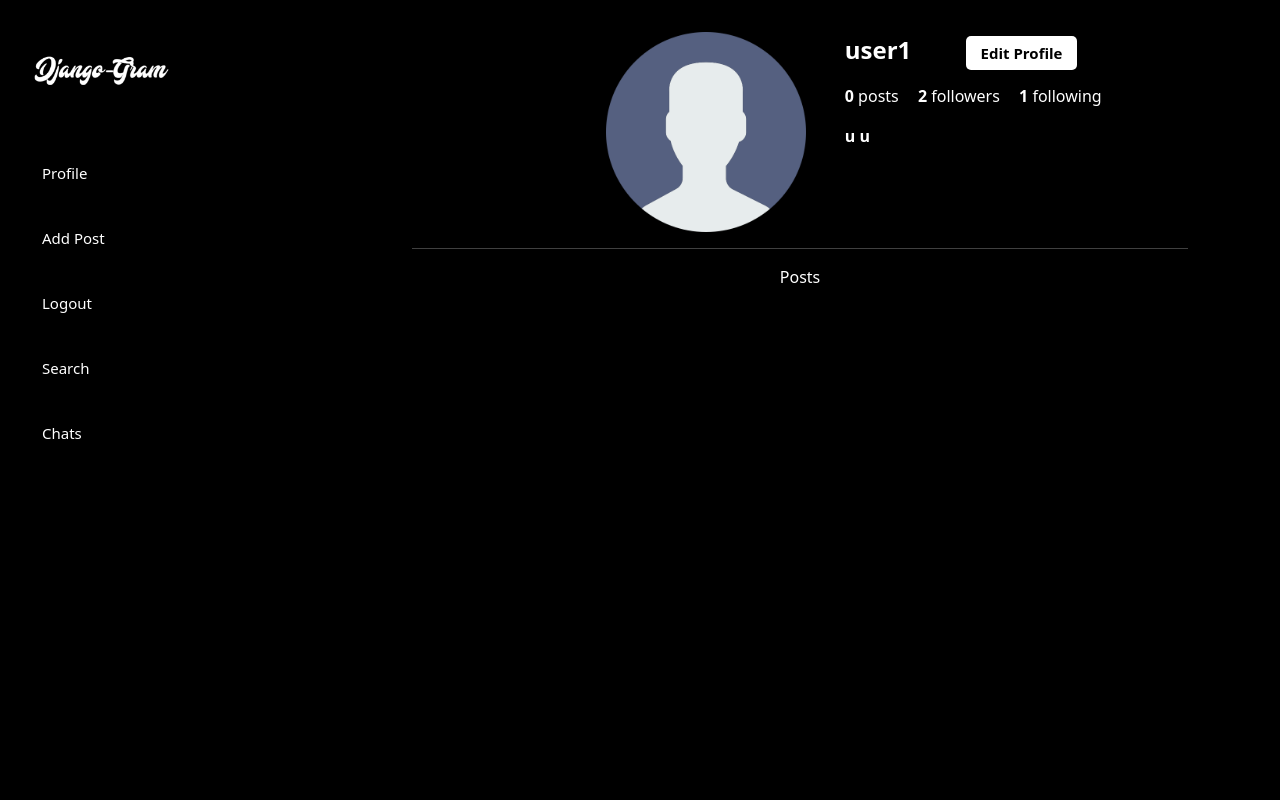
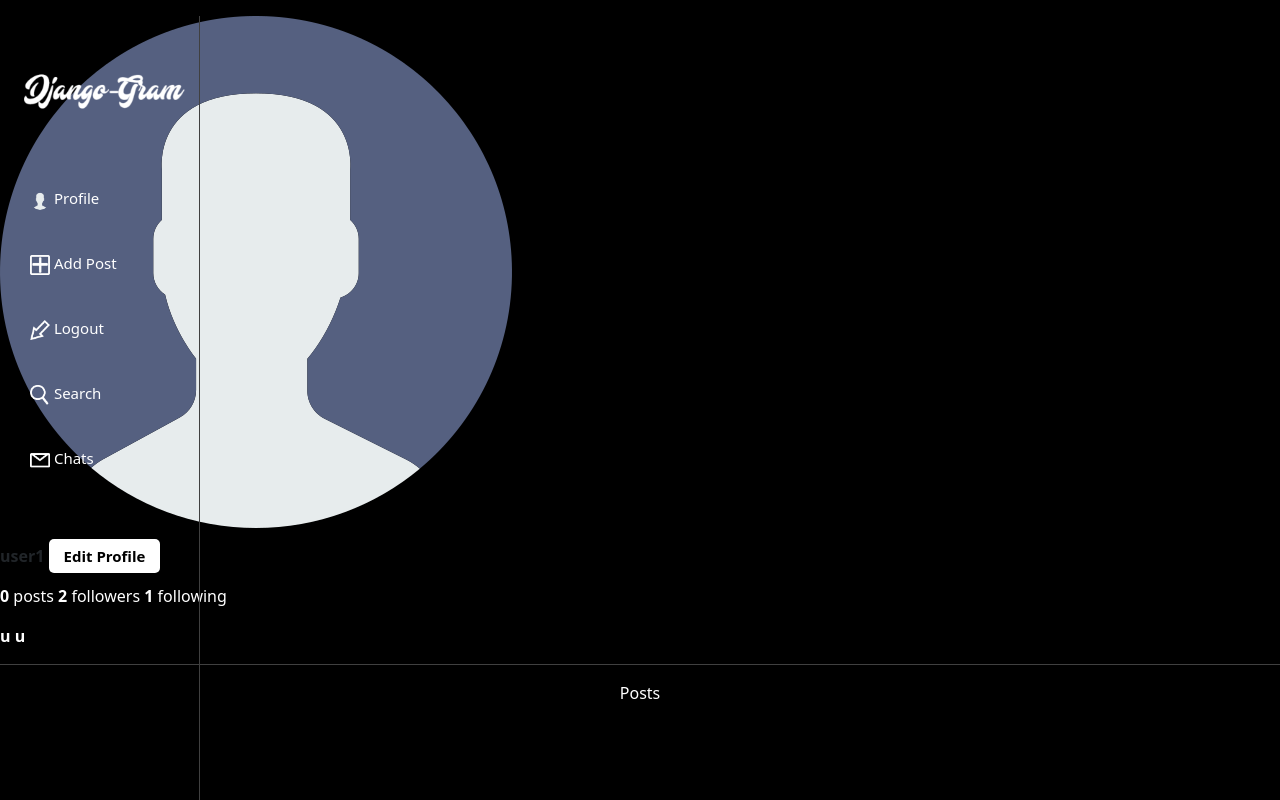
Before and after one commit to AleksandrZhukovin/DjangoInstagram, a Django app: page /profile/ in a window 1280 px wide. Run offline with Django 4.2, Linux system fonts and the light colour scheme; a user stored in the database is signed in; data comes from the database, SQL or seed files in the repository.

Commit message:
fix(template): fix profile template with css styles

```diff
--- a/instagramapp/templates/profile.html
+++ b/instagramapp/templates/profile.html
@@ -8,33 +8,37 @@
     <link href="https://cdn.jsdelivr.net/npm/bootstrap@5.3.0-alpha1/dist/css/bootstrap.min.css" rel="stylesheet" integrity="sha384-GLhlTQ8iRABdZLl6O3oVMWSktQOp6b7In1Zl3/Jr59b6EGGoI1aFkw7cmDA6j6gD" crossorigin="anonymous">
 </head>
 <body class="body_back">
-    <div class="container-fluid">
-        <div class="row">
-            <div class="col-md-2 col-lg-2 vl">
-                <a href="/"><img class="my-5 mx-3" src="/static/design/logo.png" width="150"></a>
-                <a class='nav' href="/profile">Profile</a><br>
-                <a class='nav' href="/add_post">Add Post</a><br>
-                <a class='nav' href="/logout">Logout</a><br>
-                <a class='nav' href="/search">Search</a><br>
-                <a class='nav' href="/chats">Chats</a><br>
+    <div class="cover">
+        <div class="side_bar">
+            <div class="content">
+                <a href="/"><img class="my-5 mx-3 logo" src="/static/design/logo.png"></a>
+                <a href="/"><img class="my-5 logo_sm" src="/static/design/logo1.png"></a>
+                <a class='nav' href="/profile">
+                    <img class="profile-image nav_icon" src="{{ profile.image.url }}">  <text class="nav_link">Profile</text>
+                </a><br>
+                <a class='nav' href="/add_post"><img class="nav_icon" src="/static/design/add.png">  <text class="nav_link">Add Post</text></a><br>
+                <a class='nav' href="/logout"><img class="nav_icon" src="/static/design/logout.png">  <text class="nav_link">Logout</text></a><br>
+                <a class='nav' href="/search"><img class="nav_icon" src="/static/design/search.png">  <text class="nav_link">Search</text></a><br>
+                <a class='nav' href="/chats"><img class="nav_icon" src="/static/design/message.png">  <text class="nav_link">Chats</text></a><br>
             </div>
-            <div class='my-3' style="position: absolute; left: 400px; width: 800px; float: right;">
-                <div style="display: flex;" class="block">
-                    <div class="my-3" style="padding-left: 25%">
-                        <img  src="{{ profile.image.url }}" width="200">
         </div>
-                    <div style="padding-left: 5%;">
-                        <p class="my-3" style="color: white; font-size: 24px;"><b>{{ user.username }}</b>
-                            <a class="profile_set mx-5" href="/edit_profile{{ profile.id }}"><b>Edit Profile</b></a>
+        <main class="base">
+            <div class="block profile_info">
+                    <div class="my-3 profile_image">
+                        <img class="profile_ava" src="{{ profile.image.url }}">
+                    </div>
+                <div class="profile_data">
+                    <p class="my-3 username"><b class="sm_pad_r">{{ user.username }}</b>
+                        <a class="profile_set" href="/edit_profile{{ profile.id }}"><b>Edit Profile</b></a>
                     </p>
-                        <p class="text my-3"><b>{{ post_am }}</b> posts <b style="padding-left: 15px;">{{ followers }}</b> followers <b style="padding-left: 15px;">{{ following }}</b> following</p>
+                    <p class="text my-3"><b>{{ post_am }}</b> posts <b class="sm_pad_l">{{ followers }}</b> followers <b class="sm_pad_l">{{ following }}</b> following</p>
                     <p class="text my-3"><b>{{ user.first_name}} {{ user.last_name }}</b><br>{{ profile.status }}</p>
                 </div>
             </div>
             <div>
                 <p class="my-3 text-center text">Posts</p>
             </div>
-                <div style="display: flex; padding-left: 18%; width: 910px;">
+                <div class="posts">
                     {% if posts %}
                         {% for p in posts %}
                             <div class="fill mx-1">
@@ -43,8 +47,7 @@
                         {% endfor %}
                     {% endif %}
                 </div>
-            </div>
-        </div>
+        </main>
     </div>
 </body>
 </html>
```
Lines whose indentation alone changed are shown as unchanged.
